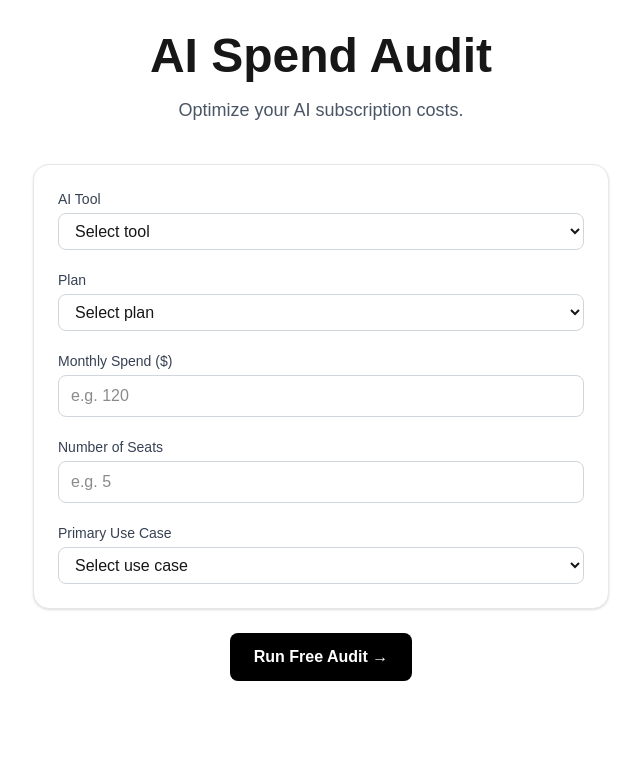
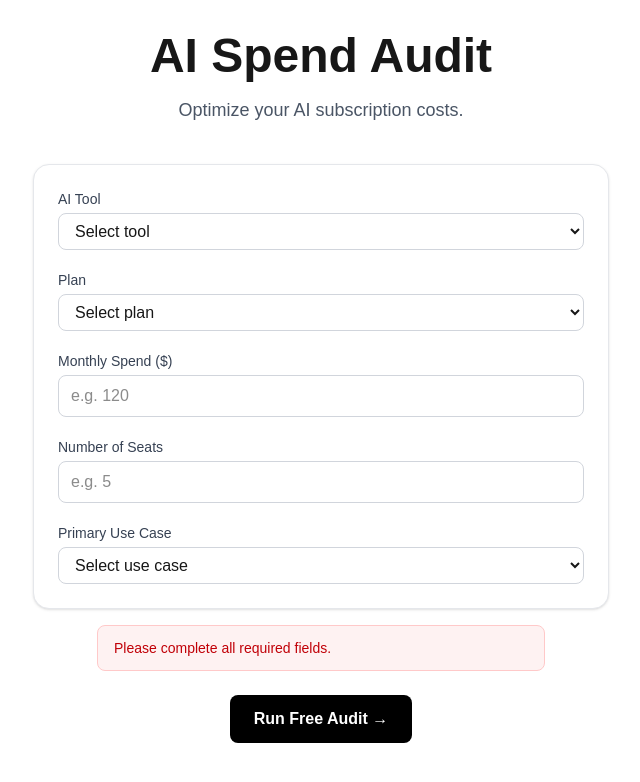
Before and after one commit to SejalBhole-sudo/ai-spend-audit, a Next.js app: page / in a window 1280 px wide. Both pictures are taken after a click on the button "Run Free Audit →". Shown: the top 782 px of the page, without its empty margins (319-959 px from the left). Built offline with nearby package versions, Linux system fonts and the light colour scheme.

Commit message:
ui: replace alert validation with inline error messaging

```diff
--- a/src/app/page.js
+++ b/src/app/page.js
@@ -16,6 +16,7 @@ export default function Home() {
 });
 const [loading, setLoading] = useState(false);
 const [results, setResults] = useState([]);
+const [error, setError] = useState("");
 
 useEffect(() => {
   const savedData = localStorage.getItem("auditForm");
@@ -41,10 +42,10 @@ const handleAudit = async () => {
     !formData.seats ||
     !formData.useCase
   ) {
-    alert("Please fill all fields.");
-    return;
+    setError("Please complete all required fields.");
+return;
   }
-
+  setError("");
   setLoading(true);
 
   try {
@@ -96,6 +97,11 @@ const handleAudit = async () => {
   formData={formData}
   setFormData={setFormData}
 />
+{error && (
+  <div className="mt-4 w-full max-w-md bg-red-50 border border-red-200 text-red-700 px-4 py-3 rounded-lg text-sm">
+    {error}
+  </div>
+)}
 
 <button
   onClick={handleAudit}
```
